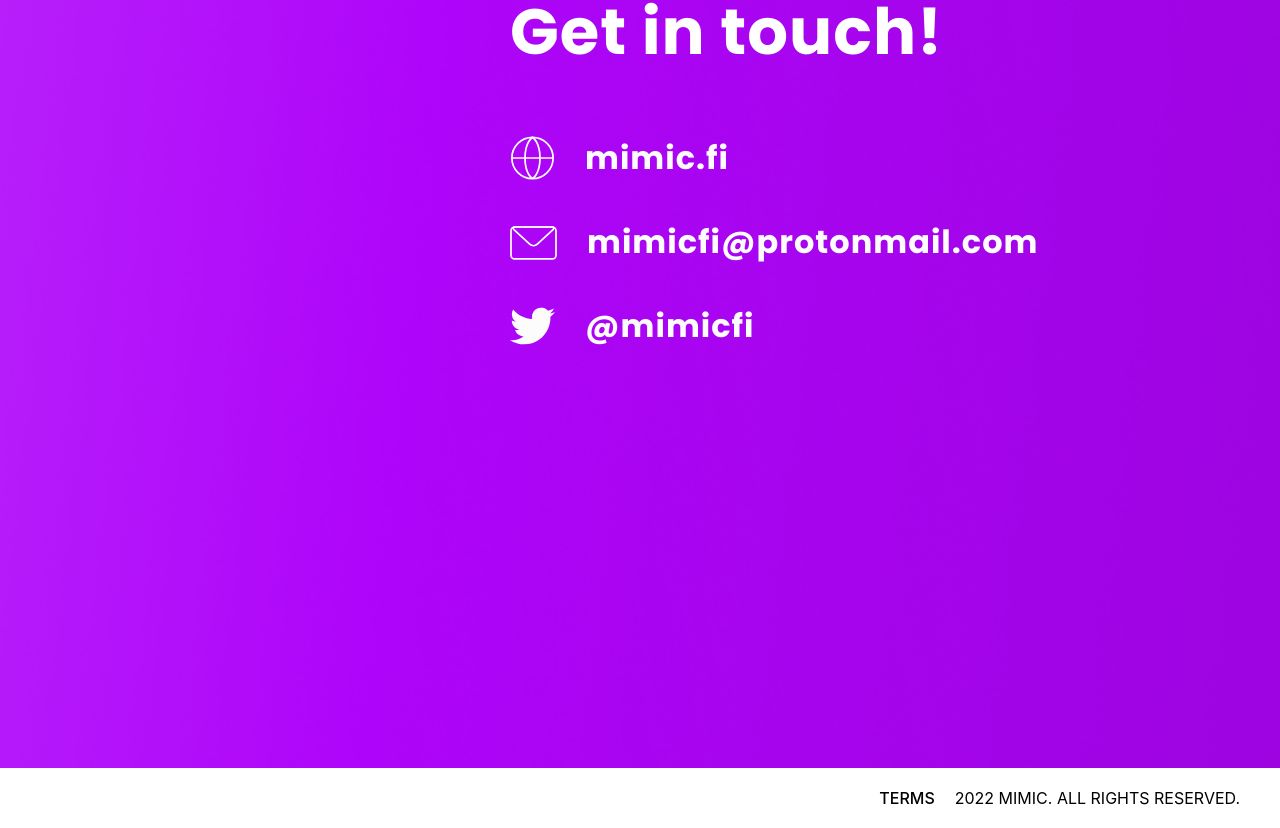
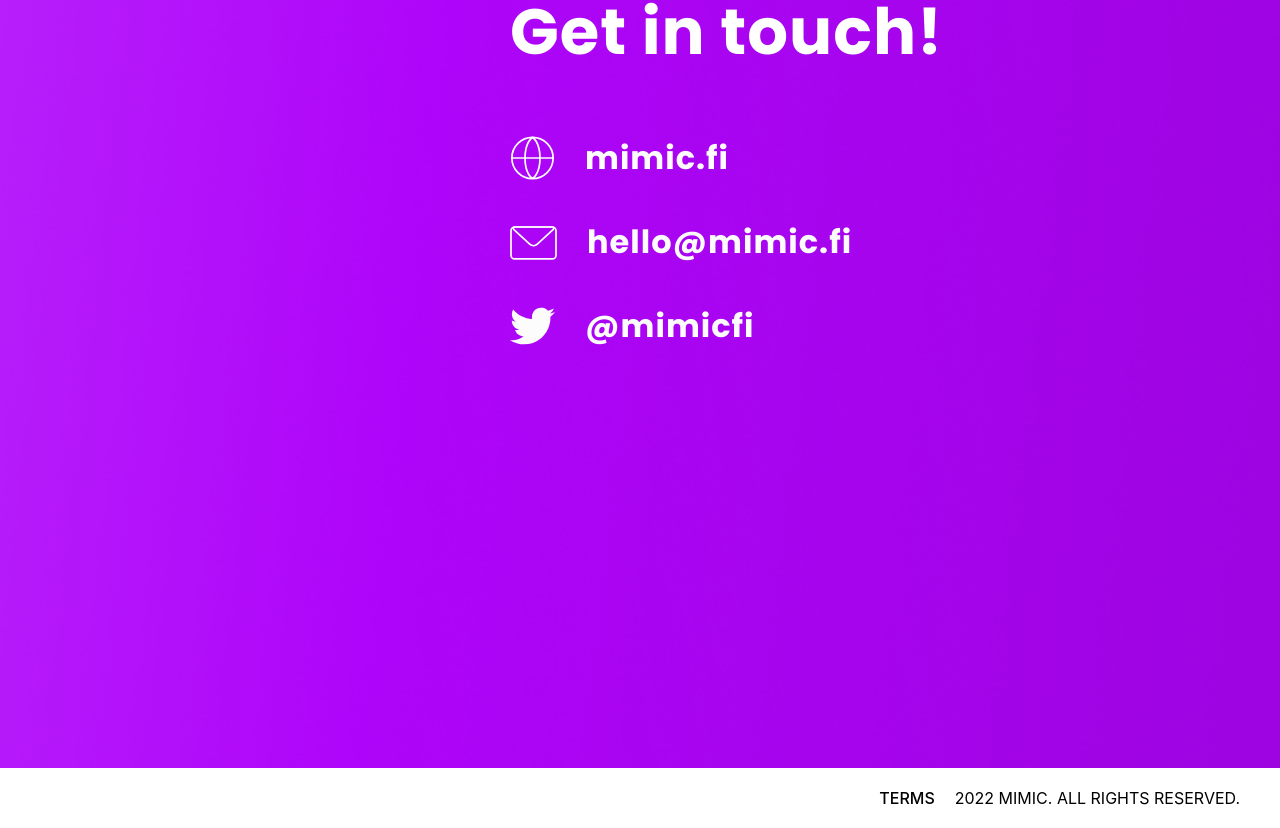
Before and after one commit to mimic-fi/mimic-fi.github.io, a React (Create React App) app: page / in a window 1280 px wide. Shown: the part 6772-7600 px from the top of the page. Built offline with nearby package versions, Linux system fonts and the light colour scheme; no server answers.

Commit message:
update email

```diff
--- a/src/sections/Contact.js
+++ b/src/sections/Contact.js
@@ -49,8 +49,8 @@ const Contact = () => {
             </div>
             <div>
               <img src={mail} />
-              <a target="_blank" href="mailto:mimicfi@protonmail.com">
-                mimicfi@protonmail.com
+              <a target="_blank" href="mailto:hello@mimic.fi">
+                hello@mimic.fi
               </a>
             </div>
             <div>
```
